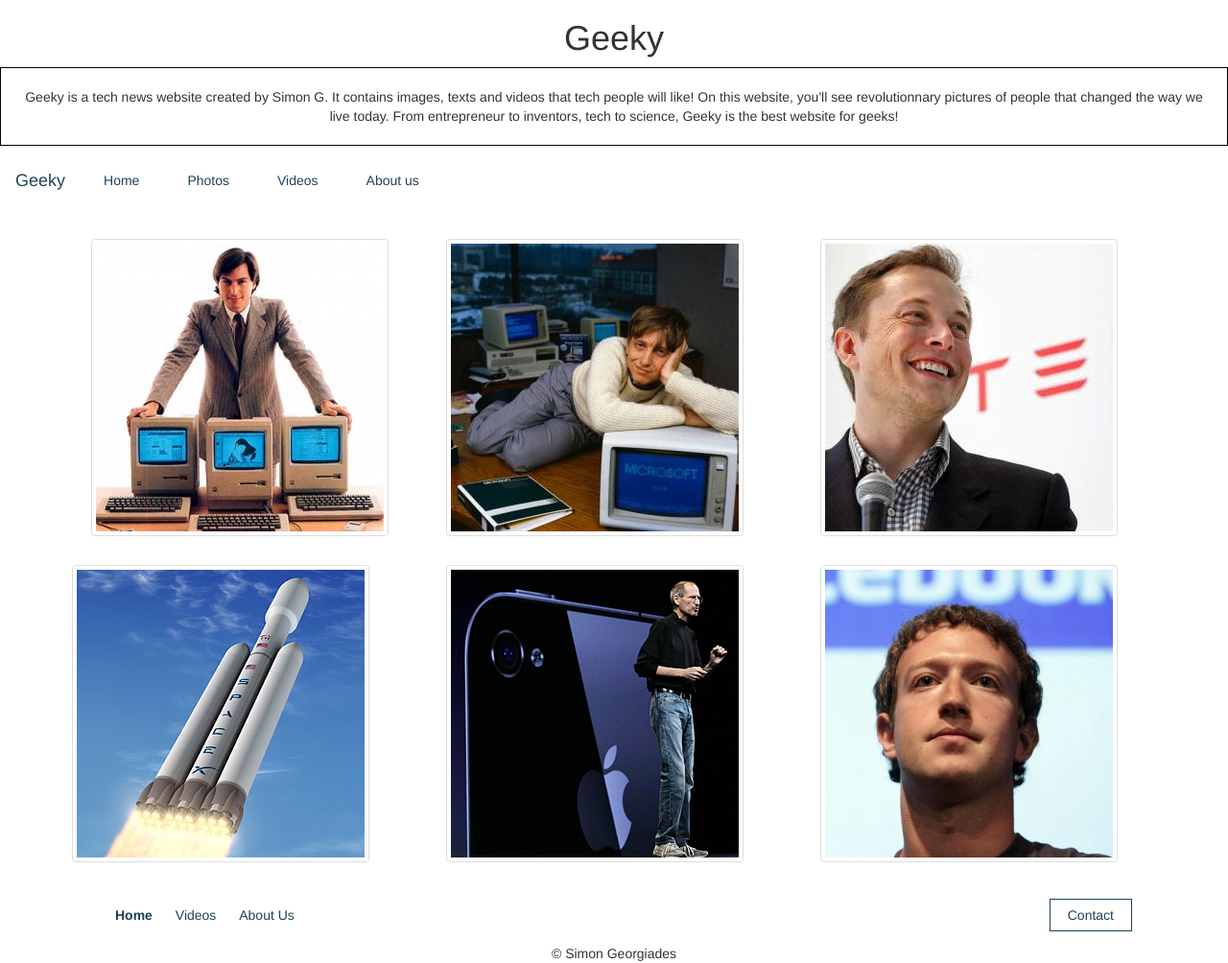
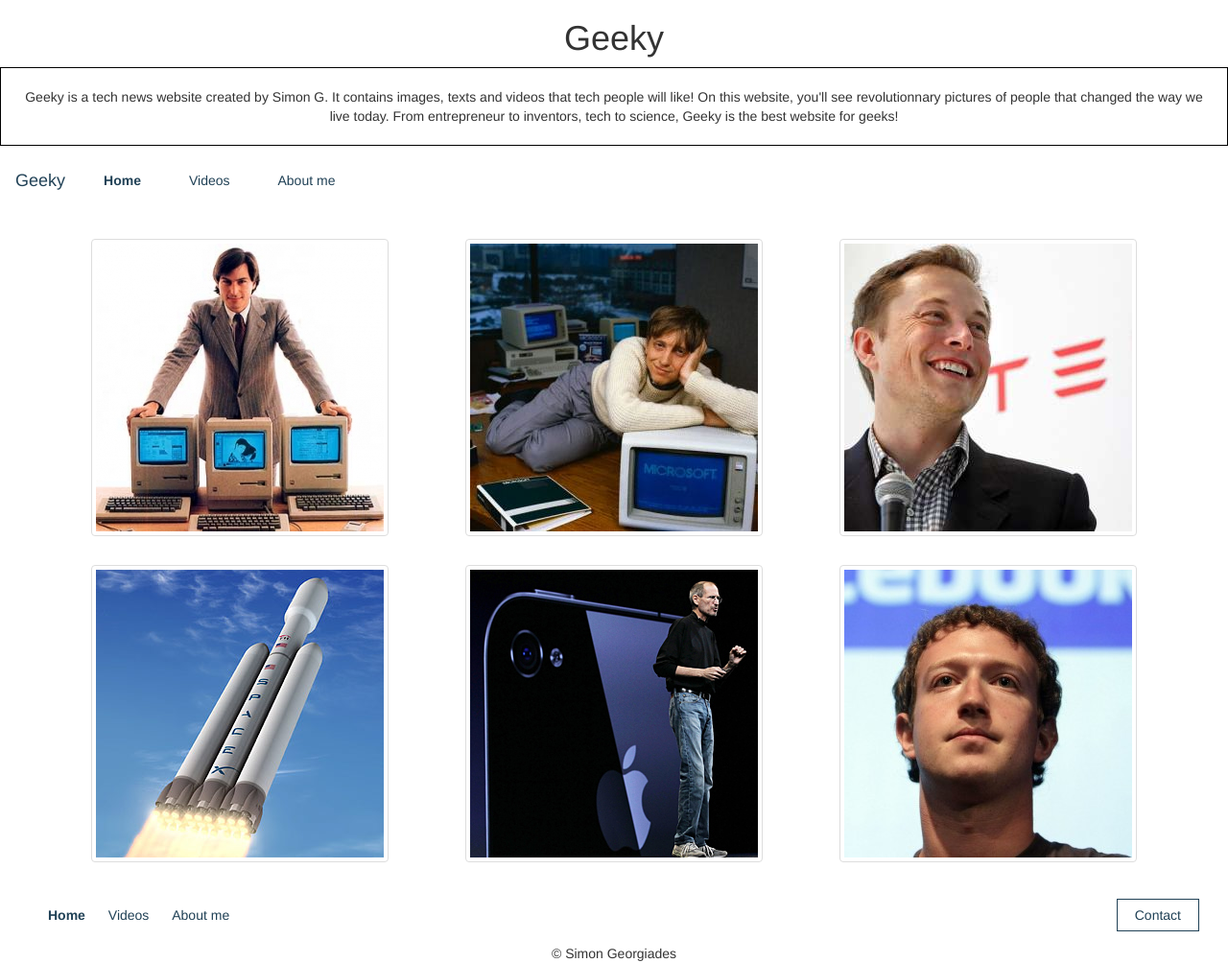
Before and after one commit to geekyblog/geekyblog.github.io, a plain HTML site: page index.html in a window 1280 px wide. Shown: the whole page at 96% size. Drawn offline with nearby package versions, Linux system fonts and the light colour scheme.

Commit message:
Update index.html

```diff
--- a/index.html
+++ b/index.html
@@ -23,16 +23,13 @@
   <a class="navbar-brand" href="#">Geeky</a>
   <ul class="nav navbar-nav">
     <li class="nav-item active">
-      <a class="nav-link" href="#">Home <span class="sr-only">(current)</span></a>
-    </li>
-    <li class="nav-item">
-      <a class="nav-link" href="#">Photos</a>
+        <a class="nav-link" href="/index.html"><b>Home</b> <span class="sr-only">(current)</span></a>
     </li>
     <li class="nav-item">
       <a class="nav-link" href="#">Videos</a>
     </li>
     <li class="nav-item">
-      <a class="nav-link" href="#">About us</a>
+      <a class="nav-link" href="/publichtml/aboutus.html">About me</a>
     </li>
   </ul>
   <form class="form-inline pull-xs-right">
@@ -40,10 +37,11 @@
 </nav>
 
 <!--  Home Page content  -->
+    <center>
     <div class="container">
         <div class="row">
             <div class="col-sm-4">
-    <center><div class="photos">
+    <div class="photos">
     <figure class="photos-item">
         <img class="thumbnail"
              src="img/one.jpg"></div>
@@ -105,7 +103,7 @@
         <ul>
         <li><a href="publichtml/home.html"><b>Home</b></a></li>
         <li><a href="publichtml/videos.html">Videos</a></li>
-        <li><a href="publichtml/about.html">About Us</a></li>
+        <li><a href="publichtml/aboutus.html">About me</a></li>
         </ul>
 
             <div class="contact-btn"><a>Contact</a>
```
